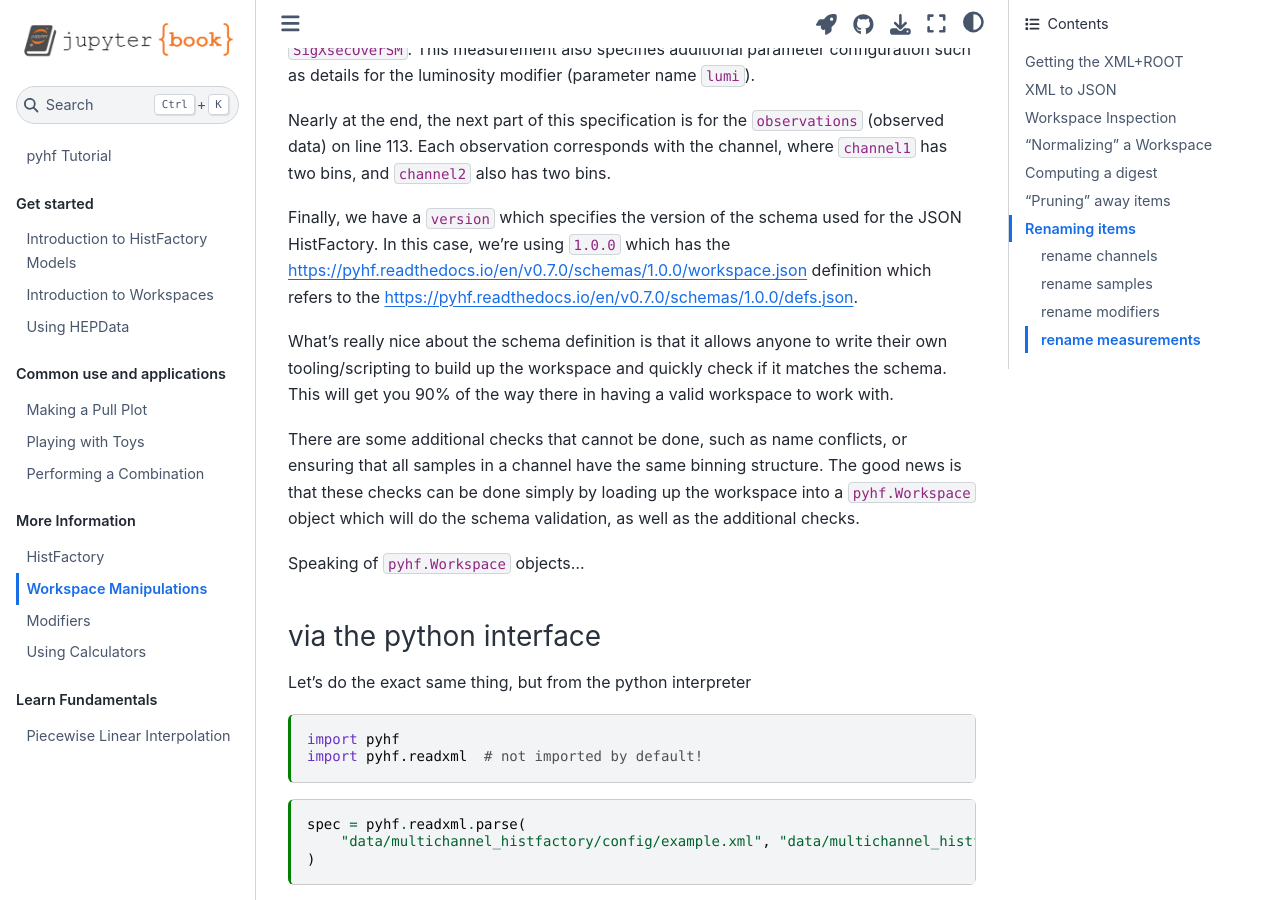
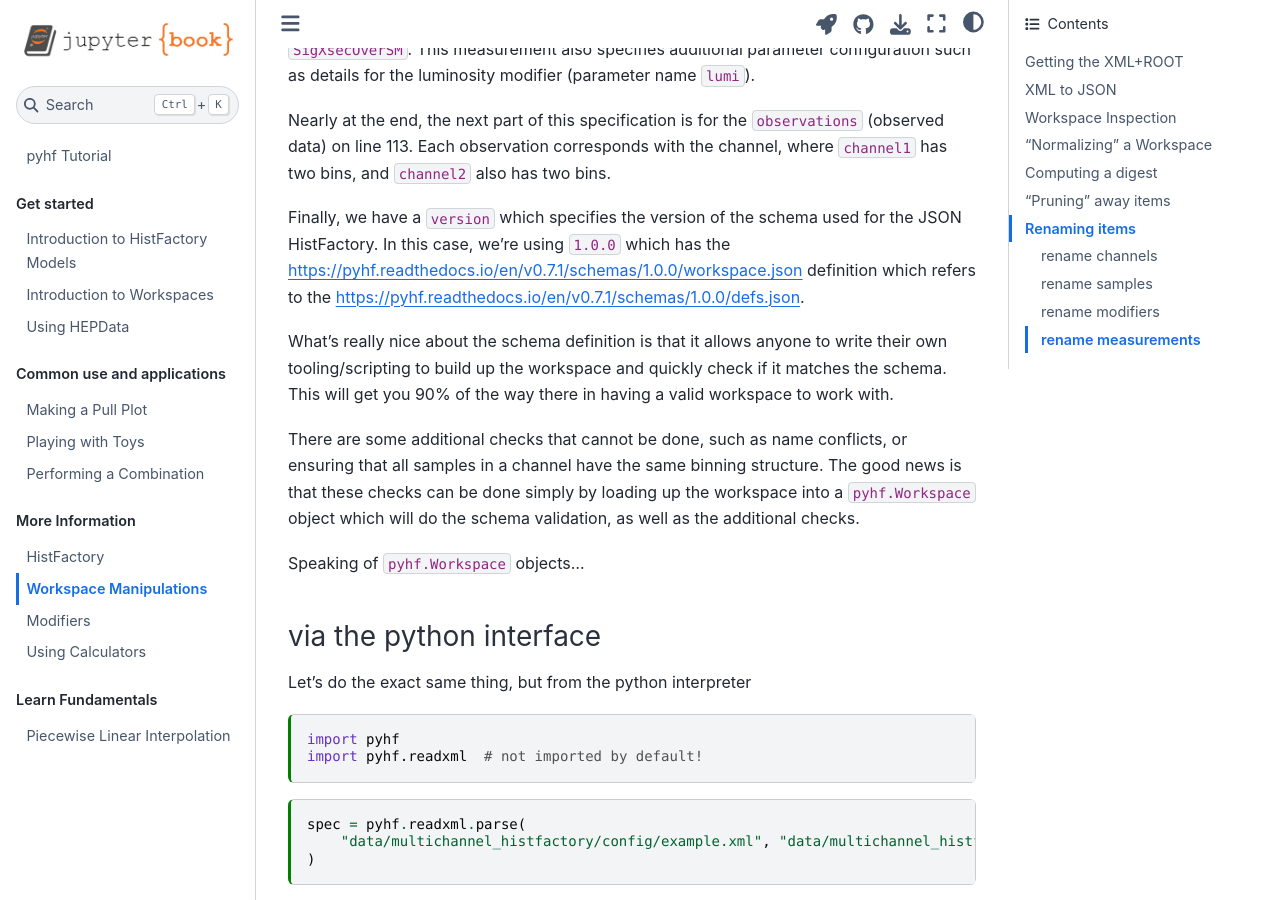
Before and after one commit to pyhf/pyhf-tutorial, a Jupyter Book: the page built from book/WorkspaceManipulations.ipynb, in a window 1280 px wide and 900 px high, scrolled down 4007 px. Built offline with Jupyter Book 1.0.4 settings and Sphinx 7.4.7 and the Sphinx Book theme 1.1.4, drawn with Linux system fonts in a browser that asks for light colours.

Commit message:
feat: Update to pyhf v0.7.1 (#42)
* Update to pyhf v0.7.1
   - Update URLs to point to v0.7.1.
* Update requirements.txt and rebuild lock file.

````diff
--- a/book/introduction.md
+++ b/book/introduction.md
@@ -122,7 +122,7 @@ The 'minuit' extra installs [`iminuit`](https://iminuit.readthedocs.io/).
 
 ::::
 
-See our [installation docs](https://pyhf.readthedocs.io/en/v0.7.0/installation.html) for more information about installation options.
+See our [installation docs](https://pyhf.readthedocs.io/en/v0.7.1/installation.html) for more information about installation options.
 
 ### Dependencies for this tutorial
 
@@ -146,11 +146,11 @@ If you want to also get the dependencies to build and explore the Jupyter Book f
 (pyhf-tutorial) $ pyhf --citation
 @software{pyhf,
   author = {Lukas Heinrich and Matthew Feickert and Giordon Stark},
-  title = "{pyhf: v0.7.0}",
-  version = {0.7.0},
+  title = "{pyhf: v0.7.1}",
+  version = {0.7.1},
   doi = {10.5281/zenodo.1169739},
   url = {https://doi.org/10.5281/zenodo.1169739},
-  note = {https://github.com/scikit-hep/pyhf/releases/tag/v0.7.0}
+  note = {https://github.com/scikit-hep/pyhf/releases/tag/v0.7.1}
 }
 
 @article{pyhf_joss,
@@ -167,7 +167,7 @@ If you want to also get the dependencies to build and explore the Jupyter Book f
 }
 ```
 
-Alternatively, [check the website](https://pyhf.readthedocs.io/en/v0.7.0/citations.html).
+Alternatively, [check the website](https://pyhf.readthedocs.io/en/v0.7.1/citations.html).
 
 ### Statistics References
 
````
Also changed, not shown: README.md (+1 -1 lines), book/HelloWorld.ipynb, book/Modifiers.ipynb, book/SerializationAndPatching.ipynb, book/SimpleWorkspace.ipynb, book/WorkspaceManipulations.ipynb, 2 other files.
